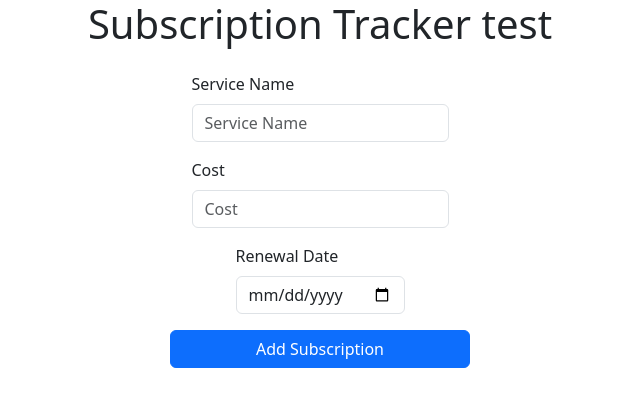
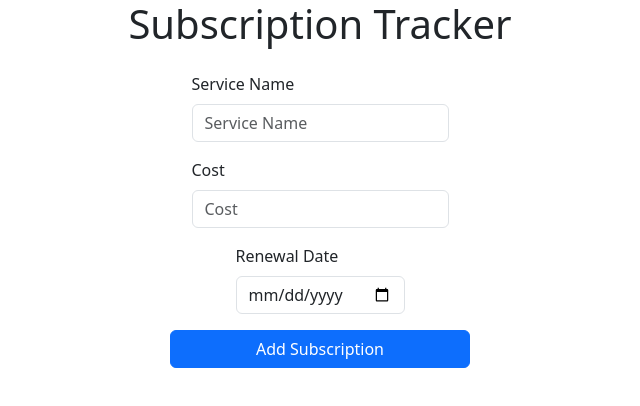
Before and after one commit to jongunnar0210/OvercastProject, a React (Create React App) app in the folder frontend/: page / in a window 1280 px wide. Shown: the top 406 px of the page, without its empty margins (320-960 px from the left). Built offline with nearby package versions, Linux system fonts and the light colour scheme.

Commit message:
Remove test string

```diff
--- a/frontend/src/App.js
+++ b/frontend/src/App.js
@@ -51,7 +51,7 @@ const App = () => {
 
     return (
         <div className="App">
-            <h1>Subscription Tracker test</h1>
+            <h1>Subscription Tracker</h1>
             <form onSubmit={handleSubmit} className="container mt-4">
                 <div className="mb-3">
                     <label htmlFor="service_name" className="form-label">Service Name</label>
```
